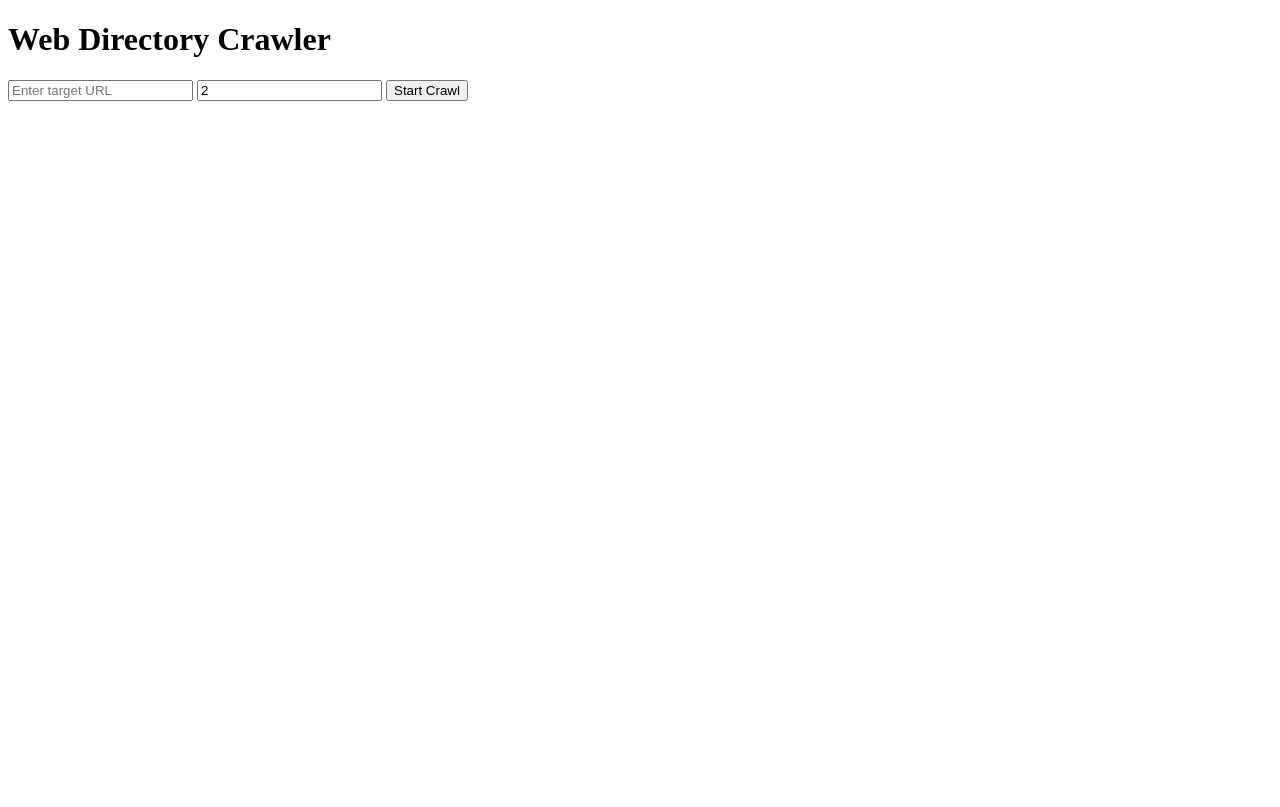
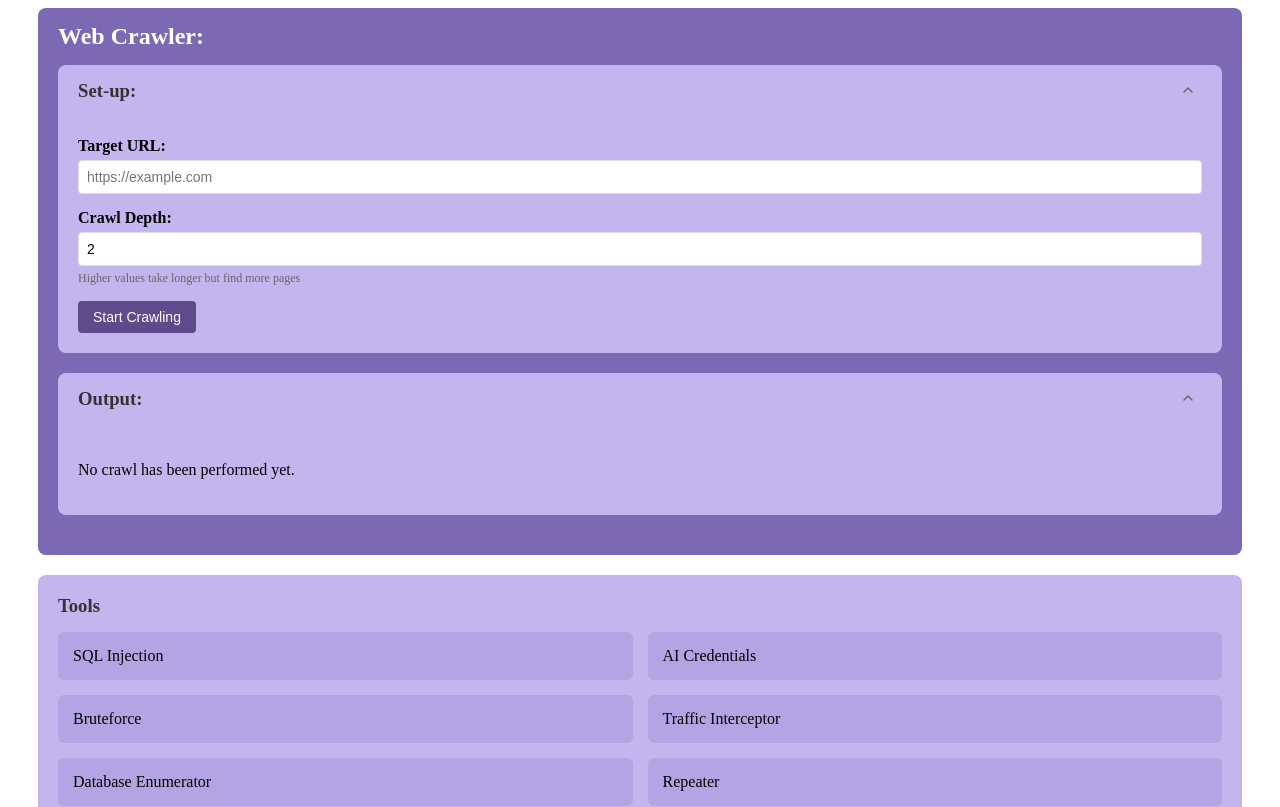
Before and after one commit to pink-cypher/WebCrawler-MLAlg, a SvelteKit app in the folder frontend/: page /crawler in a window 1280 px wide. Shown: the top 807 px of the page. Built offline with nearby package versions, Linux system fonts and the light colour scheme.

Commit message:
crawler update

```diff
--- a/frontend/src/routes/crawler/+page.svelte
+++ b/frontend/src/routes/crawler/+page.svelte
@@ -3,10 +3,16 @@
   let depth: number = 2;
   let crawledResults: string[] = [];
   let error: string = '';
+  let isLoading = false;
+  let setupExpanded = true;
+  let outputExpanded = true;
+  let activeTab = 'crawler';
 
   async function startCrawl() {
     error = '';
     crawledResults = []; // reset
+    isLoading = true;
+
     try {
       const response = await fetch(`http://localhost:8000/crawl?url=${encodeURIComponent(url)}&depth=${depth}`, {
         method: 'POST',
@@ -18,30 +24,405 @@
       }
 
       const data = await response.json();
-      console.log('Response data:', data); // ✅ Debug
-      crawledResults = data.crawled_urls;   // ✅ Make sure it's this
+      console.log('Response data:', data);
+      crawledResults = data.crawled_urls;
+    } catch (err) {
+      console.error(err);
+      error = (err as Error).message;
+    } finally {
+      isLoading = false;
+    }
+  }
+
+  async function processWithNLP() {
+    try {
+      const response = await fetch('http://localhost:8000/nlp/clean', {
+        method: 'POST',
+        headers: { 'Content-Type': 'application/json' }
+      });
+
+      if (!response.ok) {
+        throw new Error('Failed to process with NLP');
+      }
+
+      alert('Data processed with NLP successfully!');
     } catch (err) {
       console.error(err);
       error = (err as Error).message;
     }
   }
+
+  async function generateCredentials() {
+    try {
+      const response = await fetch('http://localhost:8000/ml/generate', {
+        method: 'POST',
+        headers: { 'Content-Type': 'application/json' }
+      });
+
+      if (!response.ok) {
+        throw new Error('Failed to generate credentials');
+      }
+
+      const data = await response.json();
+      alert('Credentials generated successfully!');
+    } catch (err) {
+      console.error(err);
+      error = (err as Error).message;
+    }
+  }
+
+  function setActiveTab(tab: string) {
+    activeTab = tab;
+  }
 </script>
 
-<h1>Web Directory Crawler</h1>
+<div class="crawler-container">
+  <h2 class="crawler-title">Web Crawler:</h2>
 
-<input type="text" bind:value={url} placeholder="Enter target URL" />
-<input type="number" bind:value={depth} min="1" placeholder="Depth" />
-<button on:click={startCrawl}>Start Crawl</button>
+  <div class="crawler-content">
+    <div class="crawler-section setup">
+      <div class="section-header" on:click={() => setupExpanded = !setupExpanded}>
+        <h3>Set-up:</h3>
+        <button class="toggle-btn">
+          {#if setupExpanded}
+            <svg xmlns="http://www.w3.org/2000/svg" width="16" height="16" viewBox="0 0 24 24" fill="none" stroke="currentColor" stroke-width="2" stroke-linecap="round" stroke-linejoin="round">
+              <polyline points="18 15 12 9 6 15"></polyline>
+            </svg>
+          {:else}
+            <svg xmlns="http://www.w3.org/2000/svg" width="16" height="16" viewBox="0 0 24 24" fill="none" stroke="currentColor" stroke-width="2" stroke-linecap="round" stroke-linejoin="round">
+              <polyline points="6 9 12 15 18 9"></polyline>
+            </svg>
+          {/if}
+        </button>
+      </div>
+
+      {#if setupExpanded}
+        <div class="section-content">
+          <div class="form-group">
+            <label for="url">Target URL:</label>
+            <input type="text" id="url" bind:value={url} placeholder="https://example.com" />
+          </div>
+
+          <div class="form-group">
+            <label for="depth">Crawl Depth:</label>
+            <input type="number" id="depth" bind:value={depth} min="1" max="5" />
+            <span class="hint">Higher values take longer but find more pages</span>
+          </div>
+
+          <button class="primary-btn" on:click={startCrawl} disabled={isLoading}>
+            {isLoading ? 'Crawling...' : 'Start Crawling'}
+          </button>
 
           {#if error}
-<p style="color: red;">{error}</p>
+            <div class="error-box">
+              <p>{error}</p>
+            </div>
           {/if}
+        </div>
+      {/if}
+    </div>
 
-{#if crawledResults.length > 0}
-<h2>Results:</h2>
+    <div class="crawler-section output">
+      <div class="section-header" on:click={() => outputExpanded = !outputExpanded}>
+        <h3>Output:</h3>
+        <button class="toggle-btn">
+          {#if outputExpanded}
+            <svg xmlns="http://www.w3.org/2000/svg" width="16" height="16" viewBox="0 0 24 24" fill="none" stroke="currentColor" stroke-width="2" stroke-linecap="round" stroke-linejoin="round">
+              <polyline points="18 15 12 9 6 15"></polyline>
+            </svg>
+          {:else}
+            <svg xmlns="http://www.w3.org/2000/svg" width="16" height="16" viewBox="0 0 24 24" fill="none" stroke="currentColor" stroke-width="2" stroke-linecap="round" stroke-linejoin="round">
+              <polyline points="6 9 12 15 18 9"></polyline>
+            </svg>
+          {/if}
+        </button>
+      </div>
+
+      {#if outputExpanded}
+        <div class="section-content">
+          {#if isLoading}
+            <div class="loading-state">
+              <div class="spinner active">
+                <svg viewBox="0 0 50 50">
+                  <circle cx="25" cy="25" r="20" fill="none" stroke-width="5"></circle>
+                </svg>
+              </div>
+              <p>Crawling in progress... Please wait.</p>
+            </div>
+          {:else if crawledResults.length > 0}
+            <div class="results-summary">
+              <p>Successfully crawled {crawledResults.length} URLs.</p>
+            </div>
+
+            <div class="url-list">
               <ul>
                 {#each crawledResults as link}
                   <li>{link}</li>
                 {/each}
               </ul>
+            </div>
+
+            <div class="action-buttons">
+              <button class="secondary-btn" on:click={processWithNLP}>Process with NLP</button>
+              <button class="secondary-btn" on:click={generateCredentials}>Generate Credentials</button>
+            </div>
+          {:else}
+            <p>No crawl has been performed yet.</p>
           {/if}
+        </div>
+      {/if}
+    </div>
+  </div>
+
+  <div class="tools-section">
+    <h3>Tools</h3>
+    <div class="tools-grid">
+      <div class="tool-card" class:active={activeTab === 'sql'} on:click={() => setActiveTab('sql')}>
+        <span>SQL Injection</span>
+      </div>
+      <div class="tool-card" class:active={activeTab === 'credentials'} on:click={() => setActiveTab('credentials')}>
+        <span>AI Credentials</span>
+      </div>
+      <div class="tool-card" class:active={activeTab === 'bruteforce'} on:click={() => setActiveTab('bruteforce')}>
+        <span>Bruteforce</span>
+      </div>
+      <div class="tool-card" class:active={activeTab === 'traffic'} on:click={() => setActiveTab('traffic')}>
+        <span>Traffic Interceptor</span>
+      </div>
+      <div class="tool-card" class:active={activeTab === 'database'} on:click={() => setActiveTab('database')}>
+        <span>Database Enumerator</span>
+      </div>
+      <div class="tool-card" class:active={activeTab === 'repeater'} on:click={() => setActiveTab('repeater')}>
+        <span>Repeater</span>
+      </div>
+      <div class="tool-card" class:active={activeTab === 'fuzzing'} on:click={() => setActiveTab('fuzzing')}>
+        <span>Parameter Fuzzing</span>
+      </div>
+      <div class="tool-card" class:active={activeTab === 'crawler'} on:click={() => setActiveTab('crawler')}>
+        <span>Web Crawler</span>
+      </div>
+      <div class="tool-card" class:active={activeTab === 'intruder'} on:click={() => setActiveTab('intruder')}>
+        <span>Intruder</span>
+      </div>
+    </div>
+  </div>
+</div>
+
+<style>
+  .crawler-container {
+    padding: 0 30px 30px;
+  }
+
+  .crawler-title {
+    color: white;
+    background-color: #7b69b3;
+    padding: 15px 20px;
+    margin: 0;
+    border-radius: 8px 8px 0 0;
+  }
+
+  .crawler-content {
+    background-color: #7b69b3;
+    padding: 0 20px 20px;
+    border-radius: 0 0 8px 8px;
+    margin-bottom: 20px;
+  }
+
+  .crawler-section {
+    background-color: #c3b6ee;
+    border-radius: 8px;
+    margin-bottom: 20px;
+  }
+
+  .section-header {
+    display: flex;
+    justify-content: space-between;
+    align-items: center;
+    padding: 15px 20px;
+    cursor: pointer;
+  }
+
+  .section-header h3 {
+    margin: 0;
+    color: #333;
+  }
+
+  .toggle-btn {
+    background: none;
+    border: none;
+    cursor: pointer;
+    color: #666;
+  }
+
+  .section-content {
+    padding: 20px;
+  }
+
+  .form-group {
+    margin-bottom: 15px;
+  }
+
+  .form-group label {
+    display: block;
+    margin-bottom: 5px;
+    font-weight: bold;
+  }
+
+  .form-group input {
+    width: 100%;
+    padding: 8px;
+    border: 1px solid #ddd;
+    border-radius: 4px;
+    font-size: 14px;
+    box-sizing: border-box;
+  }
+
+  .hint {
+    display: block;
+    font-size: 12px;
+    color: #666;
+    margin-top: 5px;
+  }
+
+  .primary-btn, .secondary-btn {
+    padding: 8px 15px;
+    border: none;
+    border-radius: 4px;
+    font-size: 14px;
+    cursor: pointer;
+    margin-right: 10px;
+  }
+
+  .primary-btn {
+    background-color: #5d4b8c;
+    color: white;
+  }
+
+  .primary-btn:disabled {
+    background-color: #9E9E9E;
+    cursor: not-allowed;
+  }
+
+  .secondary-btn {
+    background-color: #e0e0e0;
+    color: #333;
+  }
+
+  .error-box {
+    background-color: #ffebee;
+    color: #c62828;
+    padding: 10px;
+    border-radius: 4px;
+    margin-top: 15px;
+  }
+
+  .loading-state {
+    display: flex;
+    flex-direction: column;
+    align-items: center;
+    padding: 30px 0;
+  }
+
+  .loading-state .spinner {
+    width: 40px;
+    height: 40px;
+    margin-bottom: 15px;
+  }
+
+  .spinner svg {
+    width: 100%;
+    height: 100%;
+  }
+
+  .spinner circle {
+    stroke: #ccc;
+    stroke-dasharray: 150;
+    stroke-dashoffset: 150;
+    transform-origin: center;
+  }
+
+  .spinner.active circle {
+    animation: rotate 2s linear infinite;
+    stroke: #5d4b8c;
+  }
+
+  @keyframes rotate {
+    100% {
+      transform: rotate(360deg);
+    }
+  }
+
+  .results-summary {
+    background-color: #e8f5e9;
+    padding: 10px;
+    border-radius: 4px;
+    margin-bottom: 15px;
+  }
+
+  .url-list {
+    max-height: 200px;
+    overflow-y: auto;
+    margin-bottom: 15px;
+    border: 1px solid #ddd;
+    border-radius: 4px;
+    padding: 10px;
+    background-color: white;
+  }
+
+  .url-list ul {
+    list-style-type: none;
+    padding-left: 0;
+    margin: 0;
+  }
+
+  .url-list li {
+    padding: 5px 0;
+    border-bottom: 1px solid #f0f0f0;
+    word-break: break-all;
+  }
+
+  .url-list li:last-child {
+    border-bottom: none;
+  }
+
+  .action-buttons {
+    display: flex;
+    gap: 10px;
+    margin-top: 15px;
+  }
+
+  .tools-section {
+    background-color: #c3b6ee;
+    border-radius: 8px;
+    padding: 20px;
+  }
+
+  .tools-section h3 {
+    margin-top: 0;
+    margin-bottom: 15px;
+    color: #333;
+  }
+
+  .tools-grid {
+    display: grid;
+    grid-template-columns: repeat(2, 1fr);
+    gap: 15px;
+  }
+
+  .tool-card {
+    background-color: #b3a4e3;
+    padding: 15px;
+    border-radius: 6px;
+    cursor: pointer;
+    transition: background-color 0.2s;
+  }
+
+  .tool-card:hover {
+    background-color: #9d8ad8;
+  }
+
+  .tool-card.active {
+    background-color: #5d4b8c;
+    color: white;
+  }
+</style>
```
Lines whose indentation alone changed are shown as unchanged.
